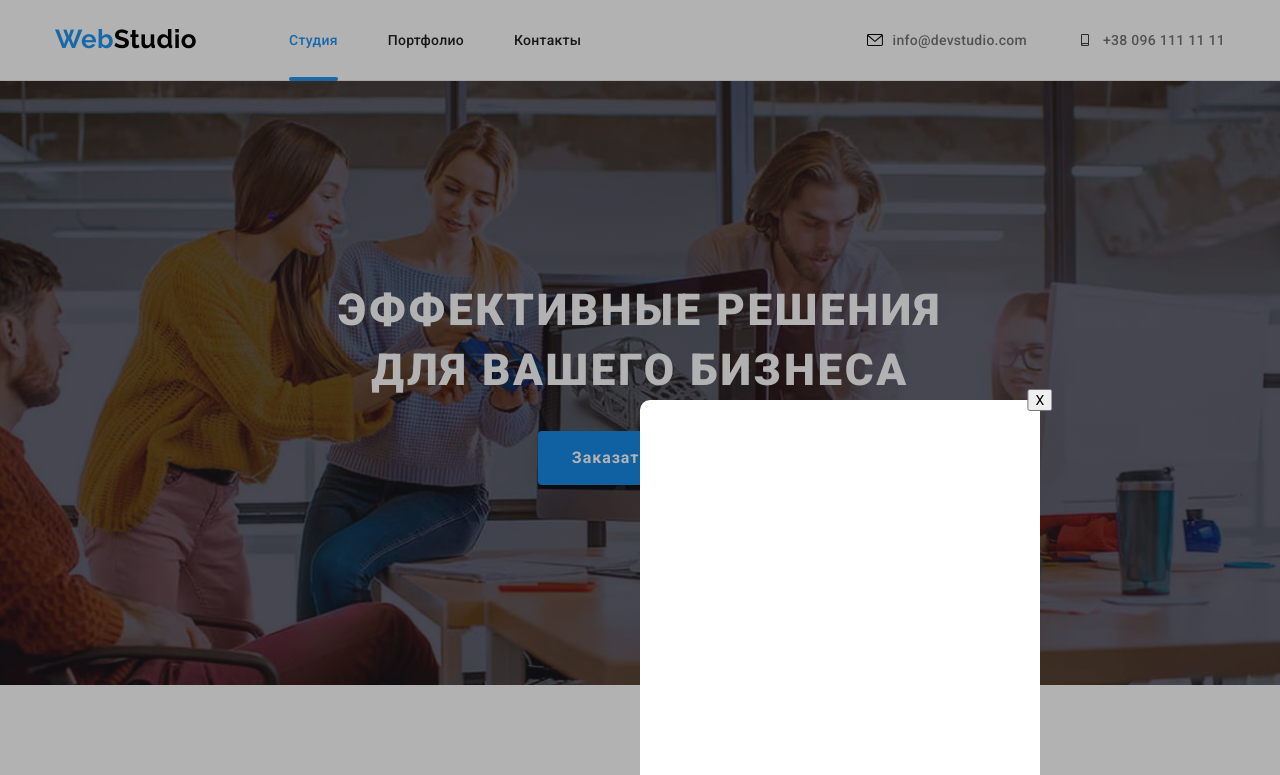
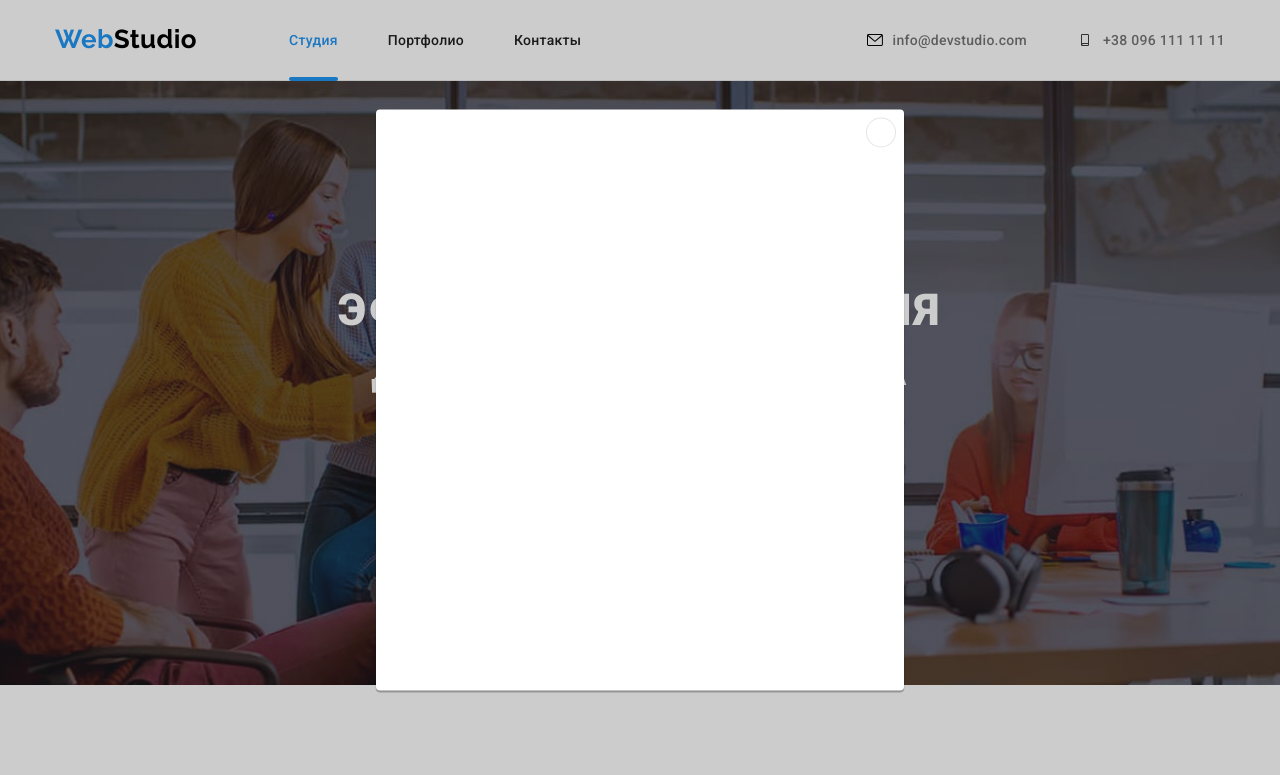
Before and after one commit to AlexeyKiselyov/goit-markup-hw-05, a plain HTML site: page index.html in a window 1280 px wide. Both pictures are taken after a click on the button "Заказать услугу". Shown: the top 775 px of the page. Drawn offline with nearby package versions, Linux system fonts and the light colour scheme; files whose address does not match are found by name.

Commit message:
Add HW5 modal window

```diff
--- a/css/styles.css
+++ b/css/styles.css
@@ -701,11 +701,8 @@ address a {
     1px 4px 6px rgba(0, 0, 0, 0.16);
 }
 
-/**
-  |============================
-  | Modal window
-  |============================
-*/
+/* -----------Modal window------------ */
+
 .backdrop {
   position: fixed;
   top: 0;
@@ -715,7 +712,7 @@ address a {
   width: 100%;
   height: 100%;
 
-  background-color: rgba(0, 0, 0, 0.3);
+  background-color: rgba(0, 0, 0, 0.2);
 
   opacity: 1;
   visibility: visible;
@@ -734,48 +731,31 @@ address a {
   position: absolute;
   top: 50%;
   left: 50%;
+  transform: translate(-50%, -50%);
 
-  /* transform: translate(-50%, -50%) scale(1) rotate(0); */
-  /* opacity: 1; */
-
-  width: 400px;
-  height: 500px;
-  background-color: #fff;
-  border-radius: 10px;
+  width: 528px;
+  height: 581px;
+  background-color: var(--primary-white-color);
+  box-shadow: 0px 1px 3px rgba(0, 0, 0, 0.12), 0px 1px 1px rgba(0, 0, 0, 0.14),
+    0px 2px 1px rgba(0, 0, 0, 0.2);
+  border-radius: 4px;
 
   /* transition: transform 400ms, opacity 400ms; */
-
-  /* animation: zoom-in 600ms ease 300ms alternate both;
-  animation-play-state: running; */
 }
 
-/* .backdrop.is-hidden .modal {
-  animation-play-state: paused;
-  transform: translate(-50%, -50%) scale(0.4) rotate(360deg);
-  opacity: 0;
-} */
+.modal-btn {
+  display: flex;
+  align-items: center;
+  width: 30px;
+  height: 30px;
+  position: absolute;
 
-/* @keyframes zoom-in {
-  0% {
-    transform: translate(-50%, -50%) scale(0.3);
-    opacity: 0;
-  }
-
-  60% {
-    transform: translate(-50%, -50%) scale(1.2);
-    opacity: 1;
-  }
-
-  100% {
-    transform: translate(-50%, -50%) scale(1);
-  }
-} */
-
-.modal-btn {
-  position: absolute;
+  border-radius: 50% 50%;
+  background-color: #fff;
+  border: 1px solid rgba(0, 0, 0, 0.1);
   top: 0;
   right: 0;
-  transform: translate(50%, -50%);
+  transform: translate(-8px, 8px);
 }
 /* шрифты портфолио*/
 /* основной шрифт Roboto 400,500,700,*/
--- a/index.html
+++ b/index.html
@@ -402,7 +402,11 @@
     <div class="backdrop is-hidden" data-modal>
       <div class="modal">
         <p></p>
-        <button class="modal-btn" type="button" data-modal-close>X</button>
+        <button class="modal-btn" type="button" data-modal-close>
+          <svg class="icon-close" width="18" height="18">
+            <use href="./images/icons.svg#icon-close"></use>
+          </svg>
+        </button>
       </div>
     </div>
 
```
Also changed, not shown: images/icons.svg, js/modal.js (renamed from css/js/modal.js).
